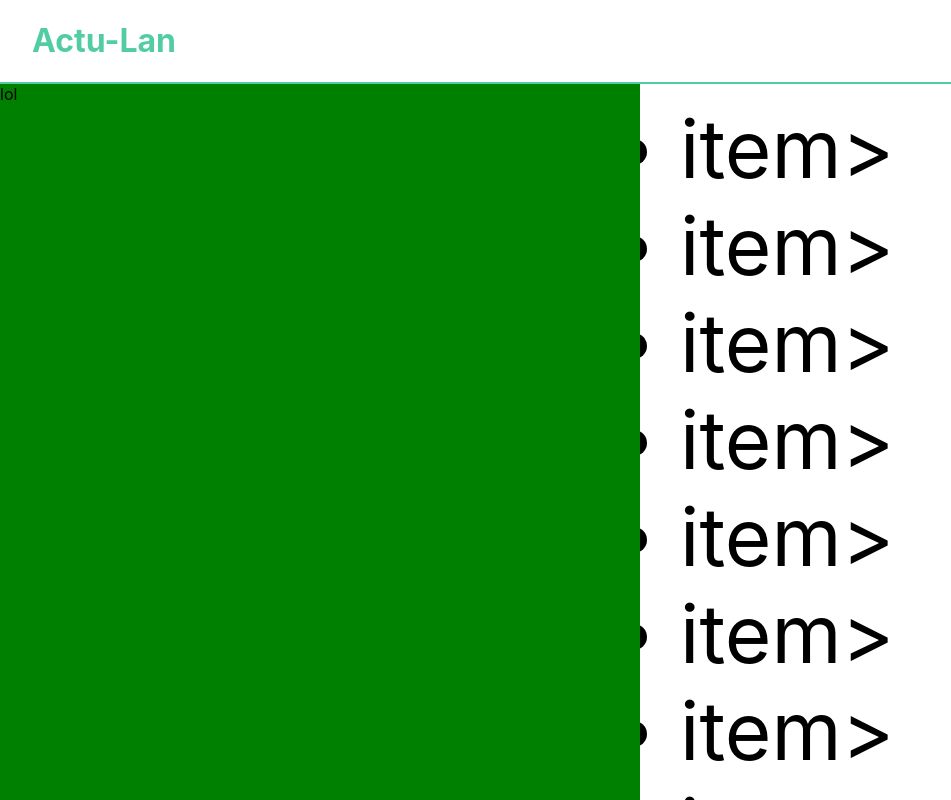
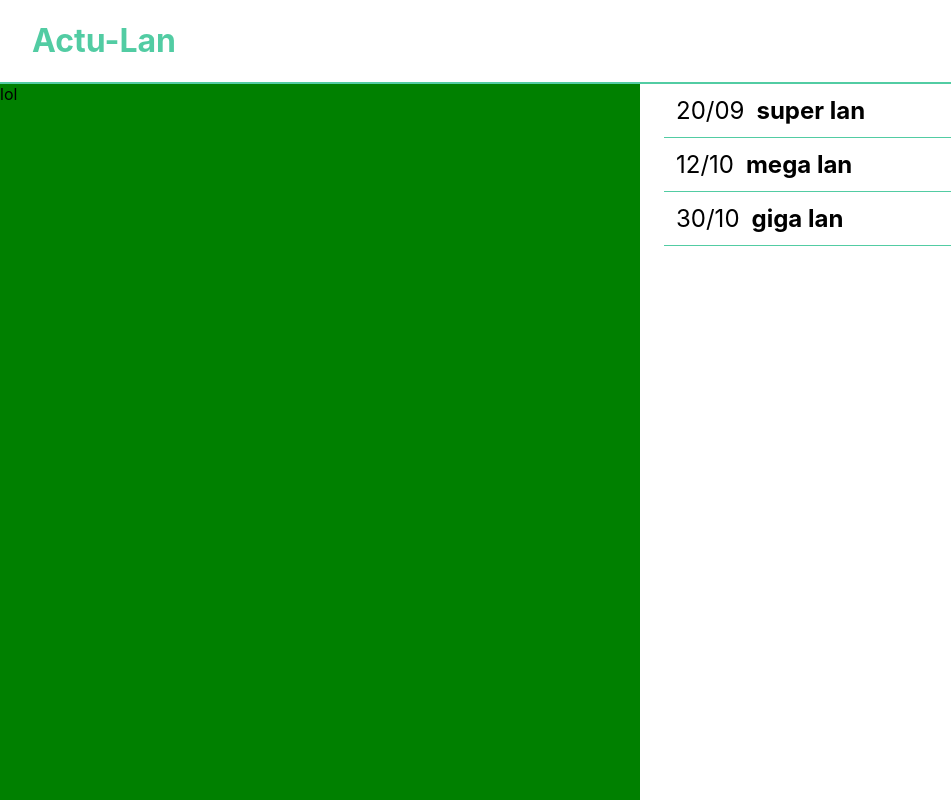
Before and after one commit to bviala/actulan-client, a React (Create React App) app: page / in a window 1280 px wide. Shown: the whole page, without its empty margins (0-951 px from the left). Built offline with nearby package versions, Linux system fonts and the light colour scheme.

Commit message:
event list

```diff
--- a/src/App.css
+++ b/src/App.css
@@ -1,7 +1,7 @@
 html {
-  font-family: 'Avenir', Helvetica, Arial, sans-serif;
+  /* font-family: 'Avenir', Helvetica, Arial, sans-serif;
   -webkit-font-smoothing: antialiased;
-  -moz-osx-font-smoothing: grayscale;
+  -moz-osx-font-smoothing: grayscale; */
   max-height: 100vh;
   --primary-color: rgb(82, 204, 163);
 }
@@ -45,7 +45,7 @@ main {
   flex: 1;
 }
 
-.event-list {
+.event-list-container {
   flex: 1;
   overflow: scroll;
 }
--- a/src/App.js
+++ b/src/App.js
@@ -1,6 +1,7 @@
-// eslint-disable-next-line no-unused-vars
 import React from 'react'
 import './App.css'
+import EventList from './EventList'
+import events from './actuLanEvents'
 
 function App () {
   return (
@@ -14,30 +15,8 @@ function App () {
         <div class="map-container">
           lol
         </div>
-        <div class="event-list">
-          <ul>
-            <li>item></li>
-            <li>item></li>
-            <li>item></li>
-            <li>item></li>
-            <li>item></li>
-            <li>item></li>
-            <li>item></li>
-            <li>item></li>
-            <li>item></li>
-            <li>item></li>
-            <li>item></li>
-            <li>item></li>
-            <li>item></li>
-            <li>item></li>
-            <li>item></li>
-            <li>item></li>
-            <li>item></li>
-            <li>item></li>
-            <li>item></li>
-            <li>item></li>
-            <li>last item></li>
-          </ul>
+        <div class="event-list-container">
+          <EventList events={events}/>
         </div>
       </main>
     </div>
--- /dev/null
+++ b/src/EventList.css
@@ -0,0 +1,12 @@
+div.event {
+  margin-right: 1em;
+  margin-left: 1em;
+  padding: 0.5em;
+  border-bottom: 1px solid var(--primary-color);
+  font-size: 1.5em;
+}
+
+.name {
+  margin-left: 0.5em;
+  font-weight: bold;
+}
--- /dev/null
+++ b/src/EventList.js
@@ -0,0 +1,15 @@
+import React from 'react'
+import './EventList.css'
+
+function EventList (props) {
+  return (
+    props.events.map(event => (
+      <div class="event">
+        <span class="date">{event.date}</span>
+        <span class="name">{event.name}</span>
+      </div>
+    ))
+  )
+}
+
+export default EventList
--- /dev/null
+++ b/src/actuLanEvents.js
@@ -0,0 +1,20 @@
+export default [
+  {
+    id: 1,
+    date: '20/09',
+    name: 'super lan',
+    slots: 50
+  },
+  {
+    id: 2,
+    date: '12/10',
+    name: 'mega lan',
+    slots: 100
+  },
+  {
+    id: 3,
+    date: '30/10',
+    name: 'giga lan',
+    slots: 200
+  }
+]
```
Also changed, not shown: .eslintrc.js, public/logo192.png (deleted), public/logo512.png (deleted).
